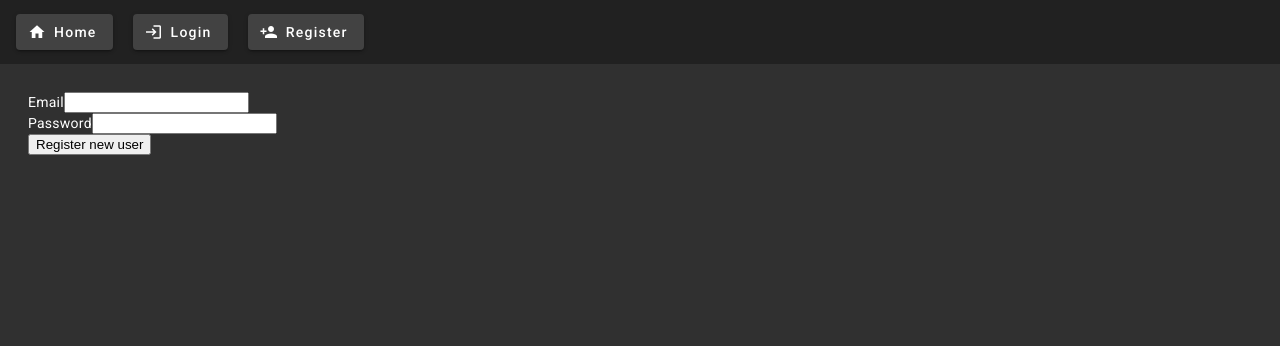
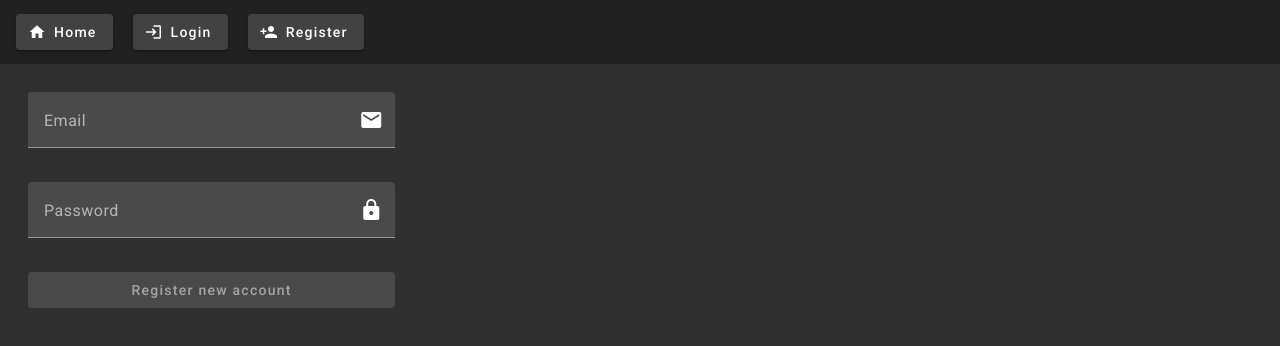
Before and after one commit to StrajnarFilip/sales-client, an Angular app: page /register in a window 1280 px wide. Shown: the top 346 px of the page. Built offline with nearby package versions, Linux system fonts and the light colour scheme; no server answers.

Commit message:
Added emitters

```diff
--- a/src/app/components/register/register.component.html
+++ b/src/app/components/register/register.component.html
@@ -1,7 +1,25 @@
-<label for="e">Email</label>
-<input type="email" [(ngModel)]="email" name="e"/>
-<br>
-<label for="p">Password</label>
-<input type="password" [(ngModel)]="password" name="p"/>
-<br>
-<button (click)="register()">Register new user</button>
+<div *ngIf="!checkEmail">
+    <p>
+        <mat-form-field appearance="fill">
+            <mat-label>Email</mat-label>
+            <input matInput type="email" [(ngModel)]="email">
+            <mat-icon matSuffix>mail</mat-icon>
+        </mat-form-field>
+    </p>
+    <p>
+        <mat-form-field appearance="fill">
+            <mat-label>Password</mat-label>
+            <input matInput type="password" [(ngModel)]="password">
+            <mat-icon matSuffix>lock</mat-icon>
+        </mat-form-field>
+    </p>
+    <p>
+        <button mat-raised-button (click)="register()" [disabled]="!canRegister()"
+            [color]='canRegister() ? "accent" : ""'>
+            Register new account
+        </button>
+    </p>
+</div>
+<div *ngIf="checkEmail">
+    <h1>Check your email!</h1>
+</div>
--- a/src/app/components/register/register.component.scss
+++ b/src/app/components/register/register.component.scss
@@ -0,0 +1,3 @@
+mat-form-field, button {
+    min-width: 30%;
+}
--- a/src/app/components/register/register.component.ts
+++ b/src/app/components/register/register.component.ts
@@ -9,9 +9,22 @@ import { SupabaseService } from 'src/app/services/supabase.service';
 export class RegisterComponent {
   email: string = ""
   password: string = ""
+  checkEmail = false
   constructor(private supabase: SupabaseService) { }
 
   register() {
-    this.supabase.signUp(this.email, this.password).subscribe(res => console.log)
+    this.supabase.signUp(this.email, this.password).subscribe(res => this.checkEmail = true)
+  }
+
+  private containsPassword(): boolean {
+    return this.password.length > 0
+  }
+
+  private containsEmail(): boolean {
+    return this.email.match(/^[a-zA-Z0-9]+(?:\.[a-zA-Z0-9]+)*@[a-zA-Z0-9]+(?:\.[a-zA-Z0-9]+)*$/) instanceof Array
+  }
+
+  canRegister() {
+    return this.containsEmail() && this.containsPassword()
   }
 }
--- a/src/app/services/supabase.service.ts
+++ b/src/app/services/supabase.service.ts
@@ -46,6 +46,9 @@ export class SupabaseService {
       }).then((response) => {
         if (response.error === null) {
           this.statusEmitter.emit(true)
+          this.cartQuantity().subscribe(newQuantity => {
+            this.quantityEmitter.emit(newQuantity)
+          })
           sub.next(response)
         }
       })
@@ -70,6 +73,7 @@ export class SupabaseService {
       if (response.error === null) {
         this.router.navigate(["login"])
         this.statusEmitter.emit(false)
+        this.quantityEmitter.emit(0)
       }
     })
   }
```
